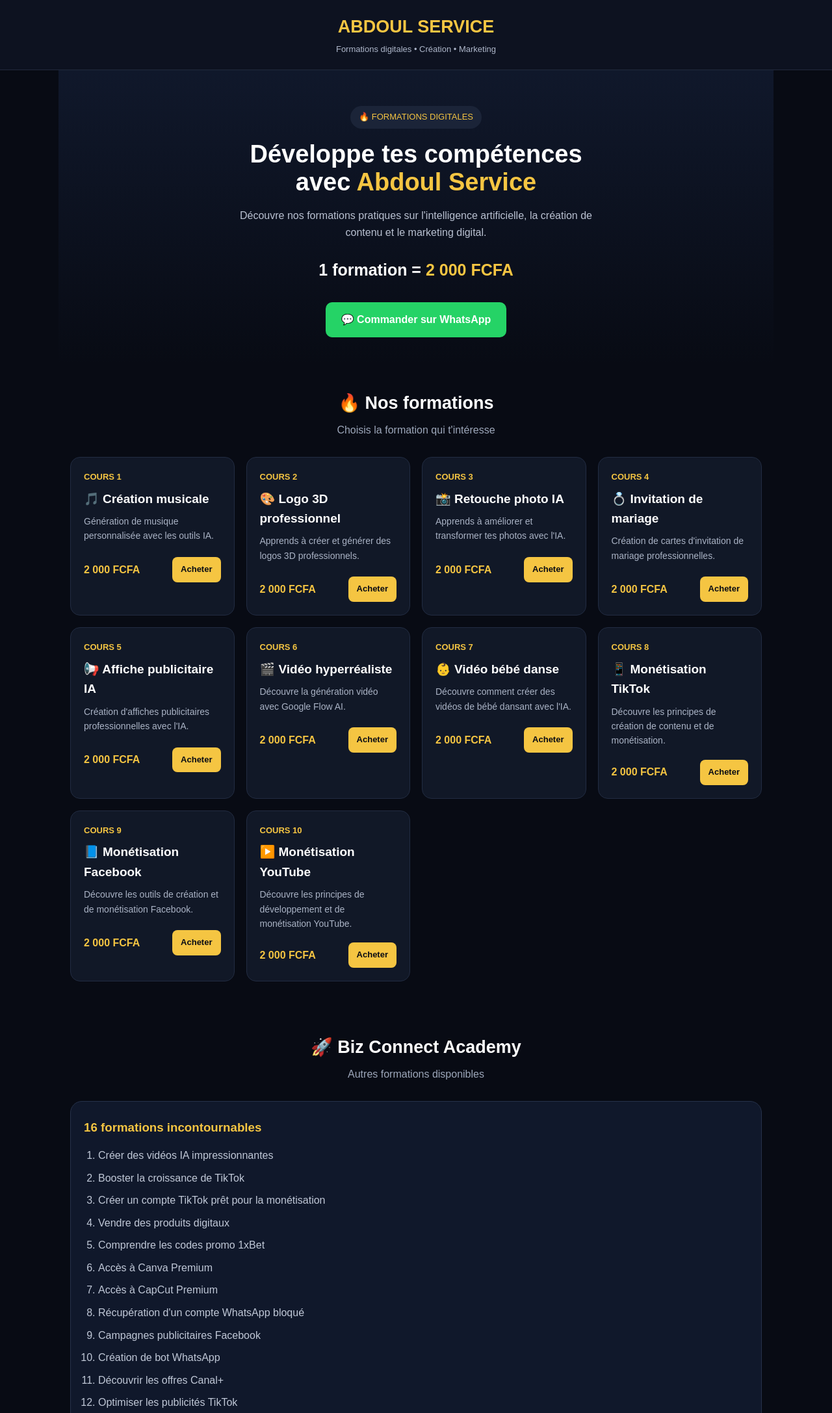
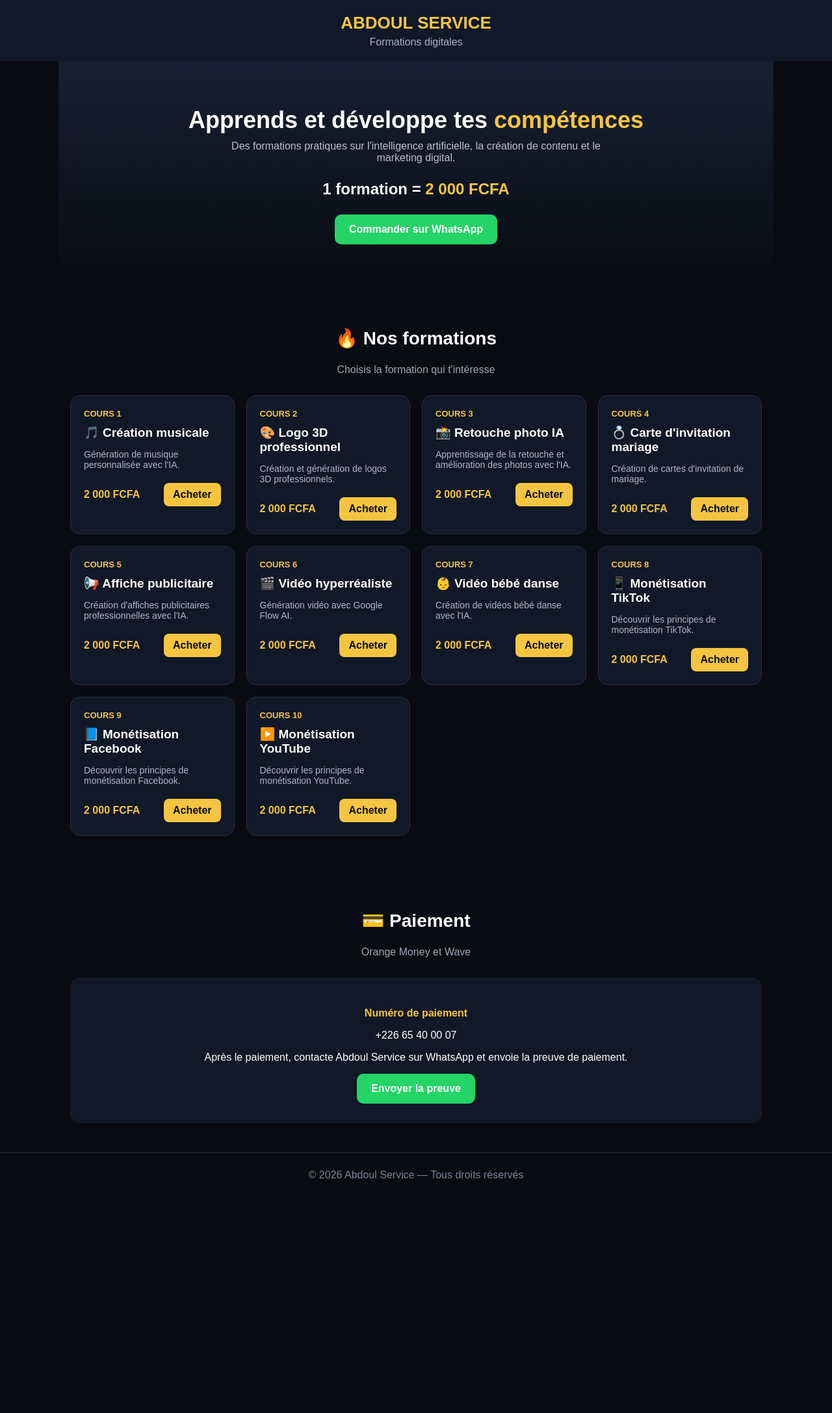
Before and after one commit to bm816177-tech/ABDOUL-SERVICE-BF, a plain HTML site: page index.html in a window 1280 px wide. Shown: the top 2174 px of the page at 65% size. After the commit the page ends 1842 px from the top, so only its background shows below. Drawn offline with Linux system fonts and the light colour scheme.

Commit message:
Update index.html

```diff
--- a/index.html
+++ b/index.html
@@ -3,83 +3,62 @@
 <head>
   <meta charset="UTF-8">
   <meta name="viewport" content="width=device-width, initial-scale=1.0">
-
-  <title>Abdoul Service | Formations digitales</title>
+  <title>Abdoul Service</title>
 
   <style>
     * {
       box-sizing: border-box;
-      margin: 0;
-      padding: 0;
     }
 
     body {
+      margin: 0;
       font-family: Arial, sans-serif;
-      background: #080b14;
-      color: #ffffff;
-      line-height: 1.6;
+      background: #080b12;
+      color: white;
     }
 
     header {
       padding: 20px;
       text-align: center;
-      background: #0d1220;
-      border-bottom: 1px solid #222a3d;
-      position: sticky;
-      top: 0;
-      z-index: 10;
+      background: #111827;
     }
 
     .logo {
-      font-size: 27px;
+      font-size: 26px;
       font-weight: bold;
       color: #f5c542;
     }
 
     header p {
-      color: #aeb7ca;
-      font-size: 13px;
-      margin-top: 3px;
+      margin: 5px 0 0;
+      color: #aab3c5;
     }
 
     .hero {
-      padding: 55px 20px 40px;
       text-align: center;
-      background: linear-gradient(180deg, #10182b, #080b14);
+      padding: 60px 20px;
+      background: linear-gradient(180deg, #172033, #080b12);
     }
 
-    .badge {
-      display: inline-block;
-      padding: 7px 13px;
-      border-radius: 30px;
-      background: #1b2438;
-      color: #f5c542;
-      font-size: 13px;
-      margin-bottom: 18px;
-    }
-
-    h1 {
-      font-size: 38px;
-      line-height: 1.15;
-      margin-bottom: 16px;
+    .hero h1 {
+      font-size: 36px;
+      margin: 10px 0;
     }
 
     .hero h1 span {
       color: #f5c542;
     }
 
-    .hero-text {
+    .hero p {
+      color: #b8c0cf;
       max-width: 600px;
       margin: auto;
-      color: #b9c1d1;
-      font-size: 16px;
     }
 
     .price {
-      margin: 25px auto;
-      font-size: 25px;
+      margin: 25px 0;
+      font-size: 24px;
       font-weight: bold;
-      color: #ffffff;
     }
 
     .price span {
@@ -88,33 +67,31 @@
 
     .whatsapp {
       display: inline-block;
-      padding: 14px 24px;
-      border-radius: 10px;
       background: #25d366;
       color: white;
       text-decoration: none;
+      padding: 14px 22px;
+      border-radius: 10px;
       font-weight: bold;
-      margin-top: 5px;
     }
 
     section {
-      padding: 40px 18px;
       max-width: 1100px;
       margin: auto;
+      padding: 45px 18px;
     }
 
-    .section-title {
+    .title {
       text-align: center;
-      margin-bottom: 28px;
+      margin-bottom: 30px;
     }
 
-    .section-title h2 {
-      font-size: 27px;
-      margin-bottom: 7px;
+    .title h2 {
+      font-size: 28px;
     }
 
-    .section-title p {
-      color: #9da7ba;
+    .title p {
+      color: #9da7b8;
     }
 
     .courses {
@@ -125,84 +102,53 @@
 
     .course {
       background: #111827;
-      border: 1px solid #222c42;
+      border: 1px solid #263044;
       border-radius: 15px;
       padding: 20px;
-      transition: transform 0.2s;
-    }
-
-    .course:hover {
-      transform: translateY(-4px);
     }
 
     .number {
       color: #f5c542;
+      font-size: 13px;
       font-weight: bold;
-      font-size: 13px;
     }
 
     .course h3 {
-      margin: 8px 0;
       font-size: 19px;
+      margin: 10px 0;
     }
 
     .course p {
-      color: #aab3c5;
+      color: #aeb7c8;
       font-size: 14px;
-      min-height: 48px;
     }
 
     .course-bottom {
-      margin-top: 18px;
+      margin-top: 20px;
       display: flex;
+      justify-content: space-between;
       align-items: center;
-      justify-content: space-between;
-      gap: 10px;
     }
 
     .course-price {
+      color: #f5c542;
       font-weight: bold;
-      color: #f5c542;
     }
 
     .buy {
       background: #f5c542;
-      color: #080b14;
-      padding: 9px 13px;
+      color: #080b12;
+      text-decoration: none;
+      padding: 9px 14px;
       border-radius: 8px;
-      text-decoration: none;
       font-weight: bold;
-      font-size: 13px;
-    }
-
-    .academy {
-      margin-top: 15px;
-      background: #10182b;
-      border: 1px solid #26324a;
-      border-radius: 18px;
-      padding: 25px 20px;
-    }
-
-    .academy h3 {
-      color: #f5c542;
-      margin-bottom: 15px;
-    }
-
-    .academy ol {
-      padding-left: 22px;
-      color: #c0c8d7;
-    }
-
-    .academy li {
-      margin-bottom: 9px;
     }
 
     .payment {
       text-align: center;
-      background: #0d1220;
-      border-radius: 18px;
+      background: #111827;
+      border-radius: 15px;
       padding: 30px 20px;
-      margin-top: 20px;
     }
 
     .payment strong {
@@ -211,15 +157,14 @@
 
     footer {
       text-align: center;
-      padding: 30px 20px;
-      color: #7f899d;
-      font-size: 13px;
-      border-top: 1px solid #1c2435;
+      padding: 25px;
+      color: #788397;
+      border-top: 1px solid #20283a;
     }
 
     @media (max-width: 500px) {
-      h1 {
-        font-size: 31px;
+      .hero h1 {
+        font-size: 29px;
       }
 
       .courses {
@@ -233,21 +178,14 @@
 
 <header>
   <div class="logo">ABDOUL SERVICE</div>
-    <p>Formations digitales • Création • Marketing</p>
+  <p>Formations digitales</p>
 </header>
 
-  <main>
+<section class="hero">
+  <h1>Apprends et développe tes <span>compétences</span></h1>
 
-    <section class="hero">
-      <div class="badge">🔥 FORMATIONS DIGITALES</div>
-
-      <h1>
-        Développe tes compétences<br>
-        avec <span>Abdoul Service</span>
-      </h1>
-
-      <p class="hero-text">
-        Découvre nos formations pratiques sur l'intelligence artificielle,
+  <p>
+    Des formations pratiques sur l'intelligence artificielle,
     la création de contenu et le marketing digital.
   </p>
 
@@ -257,15 +195,15 @@
 
   <a
     class="whatsapp"
-        href="https://wa.me/22665400007?text=Bonjour%20Abdoul%20Service%2C%20je%20suis%20int%C3%A9ress%C3%A9%20par%20une%20formation."
+    href="https://wa.me/22665400007?text=Bonjour%20Abdoul%20Service%2C%20je%20suis%20interesse%20par%20une%20formation."
     target="_blank">
-        💬 Commander sur WhatsApp
+    Commander sur WhatsApp
   </a>
 </section>
 
+<section>
 
-    <section>
-      <div class="section-title">
+  <div class="title">
     <h2>🔥 Nos formations</h2>
     <p>Choisis la formation qui t'intéresse</p>
   </div>
@@ -275,169 +213,137 @@
     <div class="course">
       <div class="number">COURS 1</div>
       <h3>🎵 Création musicale</h3>
-          <p>Génération de musique personnalisée avec les outils IA.</p>
+      <p>Génération de musique personnalisée avec l'IA.</p>
       <div class="course-bottom">
         <span class="course-price">2 000 FCFA</span>
-            <a class="buy" href="https://wa.me/22665400007?text=Bonjour%2C%20je%20veux%20acheter%20le%20Cours%201%20-%20Cr%C3%A9ation%20musicale." target="_blank">Acheter</a>
+        <a class="buy" href="https://wa.me/22665400007?text=Je%20veux%20acheter%20le%20Cours%201." target="_blank">Acheter</a>
       </div>
     </div>
 
     <div class="course">
       <div class="number">COURS 2</div>
       <h3>🎨 Logo 3D professionnel</h3>
-          <p>Apprends à créer et générer des logos 3D professionnels.</p>
+      <p>Création et génération de logos 3D professionnels.</p>
       <div class="course-bottom">
         <span class="course-price">2 000 FCFA</span>
-            <a class="buy" href="https://wa.me/22665400007?text=Bonjour%2C%20je%20veux%20acheter%20le%20Cours%202%20-%20Logo%203D." target="_blank">Acheter</a>
+        <a class="buy" href="https://wa.me/22665400007?text=Je%20veux%20acheter%20le%20Cours%202." target="_blank">Acheter</a>
       </div>
     </div>
 
     <div class="course">
       <div class="number">COURS 3</div>
       <h3>📸 Retouche photo IA</h3>
-          <p>Apprends à améliorer et transformer tes photos avec l'IA.</p>
+      <p>Apprentissage de la retouche et amélioration des photos avec l'IA.</p>
       <div class="course-bottom">
         <span class="course-price">2 000 FCFA</span>
-            <a class="buy" href="https://wa.me/22665400007?text=Bonjour%2C%20je%20veux%20acheter%20le%20Cours%203%20-%20Retouche%20photo%20IA." target="_blank">Acheter</a>
+        <a class="buy" href="https://wa.me/22665400007?text=Je%20veux%20acheter%20le%20Cours%203." target="_blank">Acheter</a>
       </div>
     </div>
 
     <div class="course">
       <div class="number">COURS 4</div>
-          <h3>💍 Invitation de mariage</h3>
-          <p>Création de cartes d'invitation de mariage professionnelles.</p>
+      <h3>💍 Carte d'invitation mariage</h3>
+      <p>Création de cartes d'invitation de mariage.</p>
       <div class="course-bottom">
         <span class="course-price">2 000 FCFA</span>
-            <a class="buy" href="https://wa.me/22665400007?text=Bonjour%2C%20je%20veux%20acheter%20le%20Cours%204%20-%20Invitation%20de%20mariage." target="_blank">Acheter</a>
+        <a class="buy" href="https://wa.me/22665400007?text=Je%20veux%20acheter%20le%20Cours%204." target="_blank">Acheter</a>
       </div>
     </div>
 
     <div class="course">
       <div class="number">COURS 5</div>
-          <h3>📢 Affiche publicitaire IA</h3>
+      <h3>📢 Affiche publicitaire</h3>
       <p>Création d'affiches publicitaires professionnelles avec l'IA.</p>
       <div class="course-bottom">
         <span class="course-price">2 000 FCFA</span>
-            <a class="buy" href="https://wa.me/22665400007?text=Bonjour%2C%20je%20veux%20acheter%20le%20Cours%205%20-%20Affiche%20publicitaire." target="_blank">Acheter</a>
+        <a class="buy" href="https://wa.me/22665400007?text=Je%20veux%20acheter%20le%20Cours%205." target="_blank">Acheter</a>
       </div>
     </div>
 
     <div class="course">
       <div class="number">COURS 6</div>
       <h3>🎬 Vidéo hyperréaliste</h3>
-          <p>Découvre la génération vidéo avec Google Flow AI.</p>
+      <p>Génération vidéo avec Google Flow AI.</p>
       <div class="course-bottom">
         <span class="course-price">2 000 FCFA</span>
-            <a class="buy" href="https://wa.me/22665400007?text=Bonjour%2C%20je%20veux%20acheter%20le%20Cours%206%20-%20Vid%C3%A9o%20hyperr%C3%A9aliste." target="_blank">Acheter</a>
+        <a class="buy" href="https://wa.me/22665400007?text=Je%20veux%20acheter%20le%20Cours%206." target="_blank">Acheter</a>
       </div>
     </div>
 
     <div class="course">
       <div class="number">COURS 7</div>
       <h3>👶 Vidéo bébé danse</h3>
-          <p>Découvre comment créer des vidéos de bébé dansant avec l'IA.</p>
+      <p>Création de vidéos bébé danse avec l'IA.</p>
       <div class="course-bottom">
         <span class="course-price">2 000 FCFA</span>
-            <a class="buy" href="https://wa.me/22665400007?text=Bonjour%2C%20je%20veux%20acheter%20le%20Cours%207%20-%20Vid%C3%A9o%20b%C3%A9b%C3%A9%20danse." target="_blank">Acheter</a>
+        <a class="buy" href="https://wa.me/22665400007?text=Je%20veux%20acheter%20le%20Cours%207." target="_blank">Acheter</a>
       </div>
     </div>
 
     <div class="course">
       <div class="number">COURS 8</div>
       <h3>📱 Monétisation TikTok</h3>
-          <p>Découvre les principes de création de contenu et de monétisation.</p>
+      <p>Découvrir les principes de monétisation TikTok.</p>
       <div class="course-bottom">
         <span class="course-price">2 000 FCFA</span>
-            <a class="buy" href="https://wa.me/22665400007?text=Bonjour%2C%20je%20veux%20acheter%20le%20Cours%208%20-%20Mon%C3%A9tisation%20TikTok." target="_blank">Acheter</a>
+        <a class="buy" href="https://wa.me/22665400007?text=Je%20veux%20acheter%20le%20Cours%208." target="_blank">Acheter</a>
       </div>
     </div>
 
     <div class="course">
       <div class="number">COURS 9</div>
       <h3>📘 Monétisation Facebook</h3>
-          <p>Découvre les outils de création et de monétisation Facebook.</p>
+      <p>Découvrir les principes de monétisation Facebook.</p>
       <div class="course-bottom">
         <span class="course-price">2 000 FCFA</span>
-            <a class="buy" href="https://wa.me/22665400007?text=Bonjour%2C%20je%20veux%20acheter%20le%20Cours%209%20-%20Mon%C3%A9tisation%20Facebook." target="_blank">Acheter</a>
+        <a class="buy" href="https://wa.me/22665400007?text=Je%20veux%20acheter%20le%20Cours%209." target="_blank">Acheter</a>
       </div>
     </div>
 
     <div class="course">
       <div class="number">COURS 10</div>
       <h3>▶️ Monétisation YouTube</h3>
-          <p>Découvre les principes de développement et de monétisation YouTube.</p>
+      <p>Découvrir les principes de monétisation YouTube.</p>
       <div class="course-bottom">
         <span class="course-price">2 000 FCFA</span>
-            <a class="buy" href="https://wa.me/22665400007?text=Bonjour%2C%20je%20veux%20acheter%20le%20Cours%2010%20-%20Mon%C3%A9tisation%20YouTube." target="_blank">Acheter</a>
+        <a class="buy" href="https://wa.me/22665400007?text=Je%20veux%20acheter%20le%20Cours%2010." target="_blank">Acheter</a>
       </div>
     </div>
 
   </div>
 </section>
 
+<section>
 
-    <section>
-      <div class="section-title">
-        <h2>🚀 Biz Connect Academy</h2>
-        <p>Autres formations disponibles</p>
+  <div class="title">
+    <h2>💳 Paiement</h2>
+    <p>Orange Money et Wave</p>
   </div>
 
-      <div class="academy">
-        <h3>16 formations incontournables</h3>
+  <div class="payment">
+    <p>
+      <strong>Numéro de paiement</strong>
+    </p>
 
-        <ol>
-          <li>Créer des vidéos IA impressionnantes</li>
-          <li>Booster la croissance de TikTok</li>
-          <li>Créer un compte TikTok prêt pour la monétisation</li>
-          <li>Vendre des produits digitaux</li>
-          <li>Comprendre les codes promo 1xBet</li>
-          <li>Accès à Canva Premium</li>
-          <li>Accès à CapCut Premium</li>
-          <li>Récupération d'un compte WhatsApp bloqué</li>
-          <li>Campagnes publicitaires Facebook</li>
-          <li>Création de bot WhatsApp</li>
-          <li>Découvrir les offres Canal+</li>
-          <li>Optimiser les publicités TikTok</li>
-          <li>Comprendre les cartes Visa virtuelles</li>
-          <li>Plus de 1 000 e-books selon leurs licences</li>
-          <li>Facebook Ads</li>
-          <li>Affiliation marketing</li>
-        </ol>
-      </div>
-    </section>
-
-
-    <section>
-      <div class="payment">
-        <h2>💳 Comment commander ?</h2>
+    <p>+226 65 40 00 07</p>
 
     <p>
-          <br>
-          1️⃣ Choisis ta formation<br>
-          2️⃣ Effectue le paiement<br>
-          3️⃣ Envoie la preuve de paiement sur WhatsApp<br>
-          4️⃣ Reçois ta formation
-        </p>
-
-        <p style="margin-top:20px;">
-          <strong>Orange Money • Wave</strong><br>
-          +226 65 40 00 07
+      Après le paiement, contacte Abdoul Service sur WhatsApp
+      et envoie la preuve de paiement.
     </p>
 
     <a
       class="whatsapp"
-          href="https://wa.me/22665400007?text=Bonjour%20Abdoul%20Service%2C%20je%20souhaite%20commander%20une%20formation."
+      href="https://wa.me/22665400007?text=Bonjour%20Abdoul%20Service%2C%20voici%20ma%20preuve%20de%20paiement."
       target="_blank">
-          💬 Contacter Abdoul Service
+      Envoyer la preuve
     </a>
   </div>
+
 </section>
 
-  </main>
-
-
 <footer>
-    © 2026 Abdoul Service — Formations digitales
+  © 2026 Abdoul Service — Tous droits réservés
 </footer>
 
 </body>
```
Lines whose indentation alone changed are shown as unchanged.
